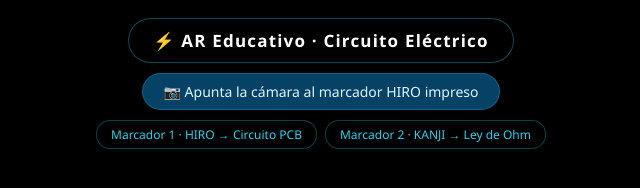
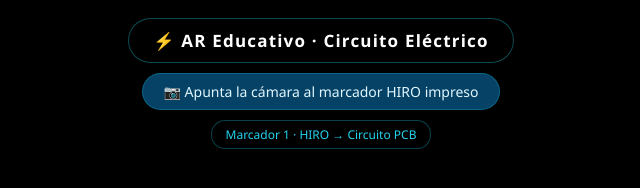
Before and after one commit to JulianEli/proyecto-ra, a plain HTML site: page index (1).html in a window 1280 px wide. Shown: the whole page, without its empty margins (319-959 px from the left). Drawn offline with Linux system fonts and the light colour scheme.

Commit message:
Remove badge for Marcador 2 · KANJI

```diff
--- a/index (1).html
+++ b/index (1).html
@@ -71,7 +71,6 @@
       <div id="instruccion">📷 Apunta la cámara al marcador HIRO impreso</div>
       <div id="badges">
         <span class="badge">Marcador 1 · HIRO → Circuito PCB</span>
-        <span class="badge">Marcador 2 · KANJI → Ley de Ohm</span>
       </div>
     </div>
 
```
